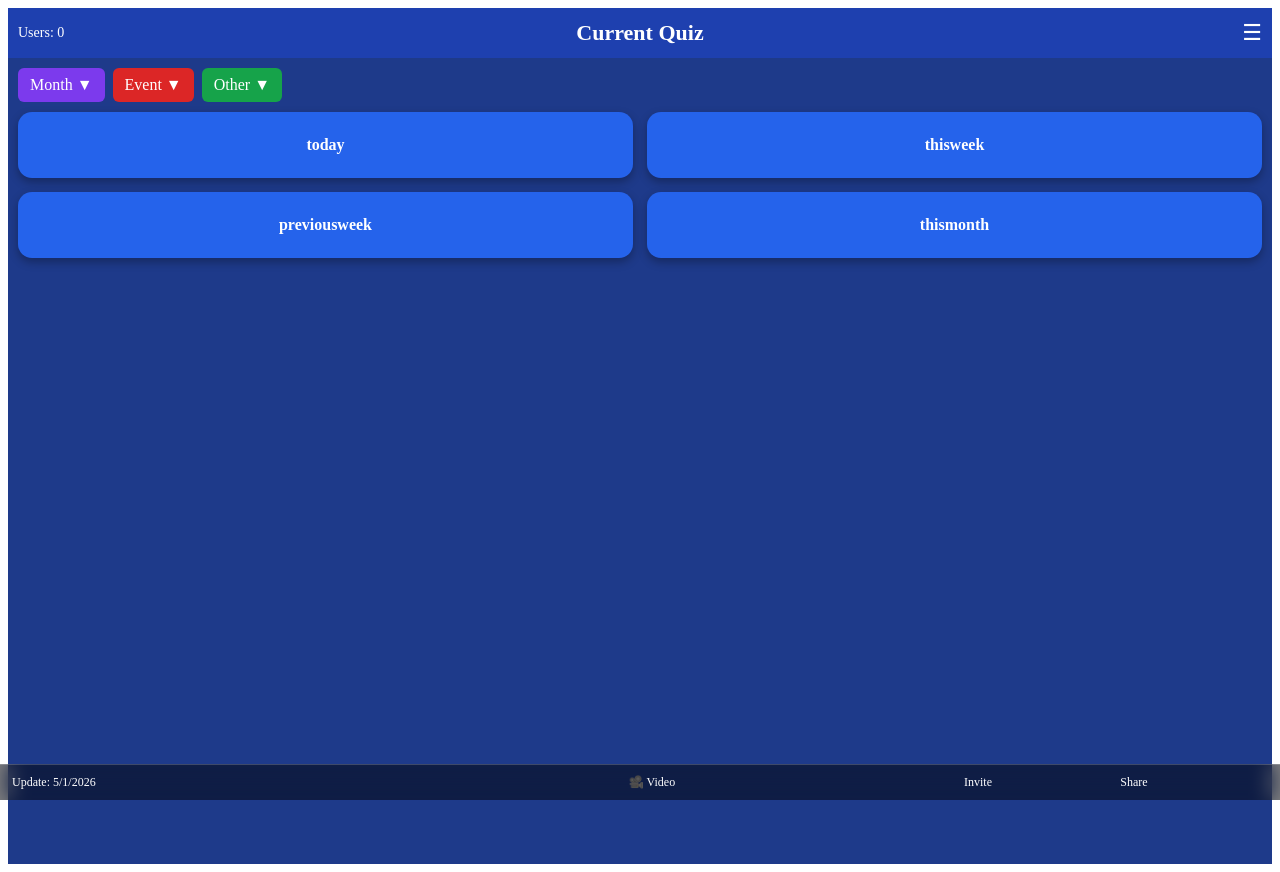
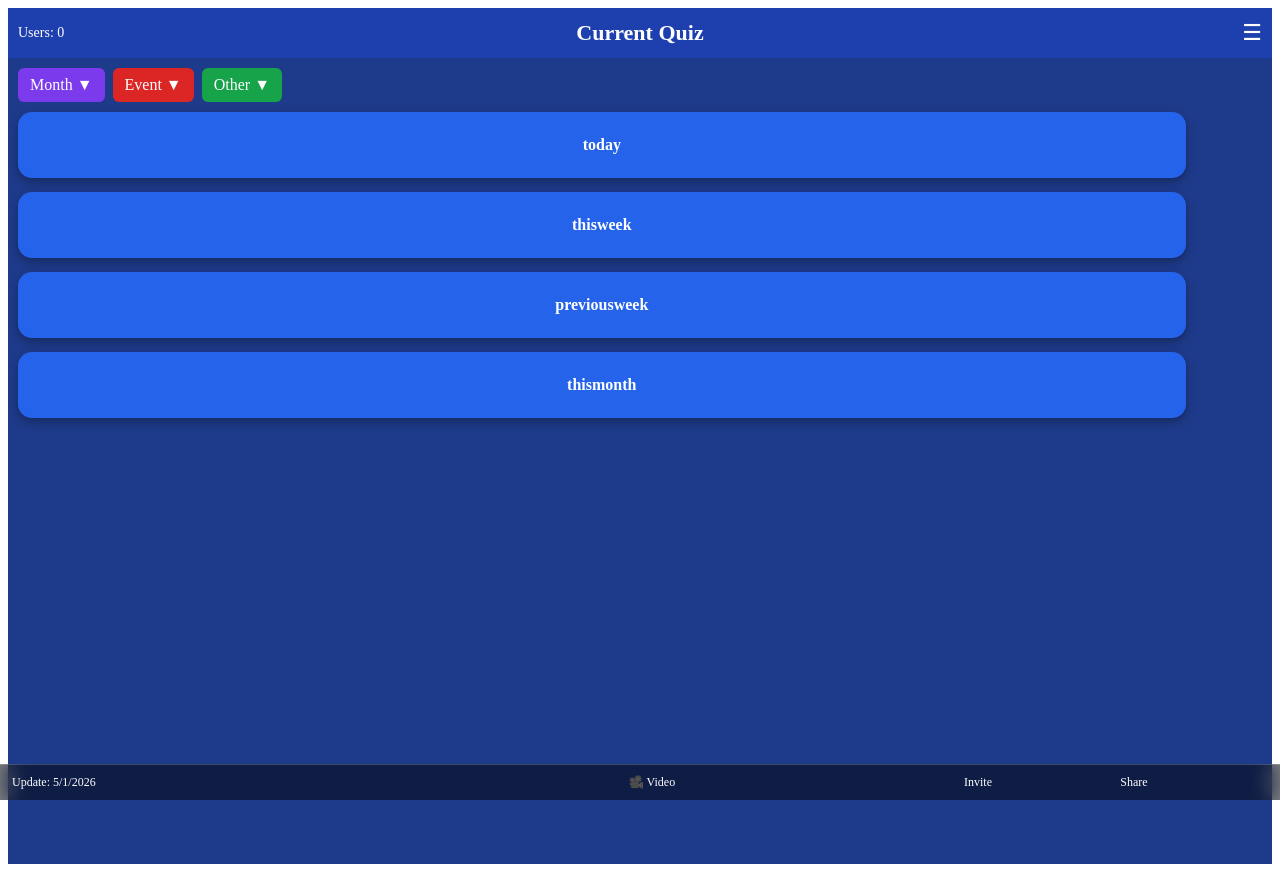
Before and after one commit to sevenaama/current-quiz, a React (Vite) app: page / in a window 1280 px wide. Built offline with nearby package versions, Linux system fonts and the light colour scheme.

Commit message:
Update App.jsx

```diff
--- a/src/App.jsx
+++ b/src/App.jsx
@@ -378,8 +378,8 @@ function handleSelect(group){
 
     {/* 🟦 MAIN BIG BUTTONS (FIXED POSITION) */}
     <div style={{
-      display:"grid",
-      gridTemplateColumns:"repeat(2,1fr)",
+      display:"flex",
+      flexDirection:"column",
       gap:"14px",
       marginTop:"10px"
     }}>
@@ -394,7 +394,8 @@ function handleSelect(group){
             fontSize:"16px",
             fontWeight:"bold",
             cursor:"pointer",
-            boxShadow:"0 4px 10px rgba(0,0,0,0.3)"
+            boxShadow:"0 4px 10px rgba(0,0,0,0.3)",
+            width:"90%"
           }}>
           {m}
         </div>
```
